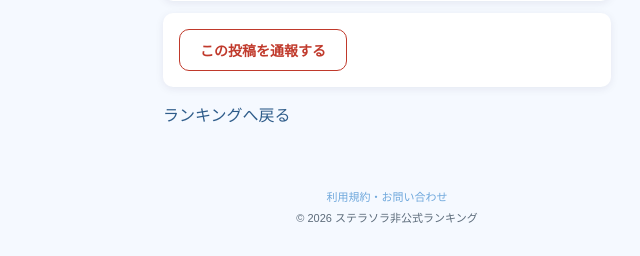
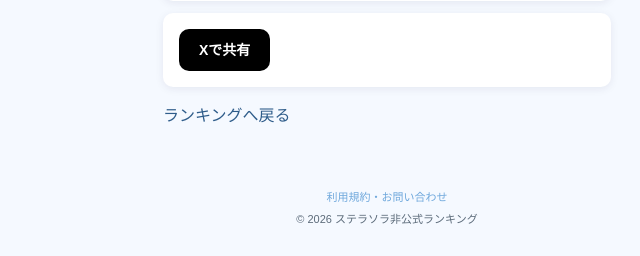
Before and after one commit to oto-nariko/stella_ranking, a Django app: page /post/1/ in a window 1280 px wide. Shown: the part 1497-1753 px from the top of the page, without its empty margins (253-893 px from the left). Run offline with Django 5.2, Linux system fonts and the light colour scheme; a user stored in the database is signed in; tables that the repository leaves empty hold one stand-in row (values such as "Sample post").

Commit message:
x共有機能追加

```diff
--- a/ranking/static/ranking/css/style.css
+++ b/ranking/static/ranking/css/style.css
@@ -444,6 +444,18 @@ tbody tr:last-child td {
     color: var(--color-danger);
     border: 1px solid var(--color-danger);
 }
+/* ==========================
+   x共有ボタン
+========================== */
+.btn-share {
+    display: inline-block;
+    background-color: #000000;
+    color: #FFFFFF;
+    border-radius: var(--radius);
+    padding: 10px 20px;
+    font-size: 14px;
+    font-weight: bold;
+}
 
 /* ==========================
    通知メッセージ
--- a/ranking/templates/ranking/base.html
+++ b/ranking/templates/ranking/base.html
@@ -7,6 +7,7 @@
     <title>{% block title %}ステラソラ非公式ランキング{% endblock %}</title>
     <link rel="stylesheet" href="{% static 'ranking/css/style.css' %}">
     <link rel="icon" href="{% static 'ranking/favicon.ico' %}" type="image/x-icon">
+    {% block extra_head %}{% endblock %}
 </head>
 <body>
 <header>
--- a/ranking/templates/ranking/score_post_detail.html
+++ b/ranking/templates/ranking/score_post_detail.html
@@ -1,5 +1,15 @@
 {% extends "ranking/base.html" %}
 {% load humanize %}
+
+{% block extra_head %}
+<meta property="og:title" content="{{ post.boss.name }} {{ post.score }}点">
+<meta property="og:description" content="ステラソラ非公式ランキングの投稿です">
+{% if post.screenshot_url %}
+<meta property="og:image" content="{{ post.screenshot_url }}">
+<meta name="twitter:image" content="{{ post.screenshot_url }}">
+{% endif %}
+<meta name="twitter:card" content="summary_large_image">
+{% endblock %}
 
 {% block content %}
 <h2>投稿詳細</h2>
@@ -51,12 +61,18 @@
     <img src="{{ post.damage_stats_screenshot_url }}" alt="ダメージ統計画面" style="max-width: 100%;">
 </div>
 
+{% if post.user == request.user %}
+<div class="panel">
+    <a href="{{ x_share_url }}" target="_blank" rel="noopener noreferrer" class="btn-share">Xで共有</a>
+</div>
+{% else %}
 <div class="panel">
     <form method="post" action="{% url 'ranking:score_post_report' post.id %}">
         {% csrf_token %}
         <button type="submit" class="btn-report">この投稿を通報する</button>
     </form>
 </div>
+{% endif %}
 
 <p><a href="{% url 'ranking:home' %}{{ request.GET.back }}">ランキングへ戻る</a></p>
 {% endblock %}
--- a/ranking/views.py
+++ b/ranking/views.py
@@ -13,6 +13,7 @@ from django.http import HttpResponseRedirect
 from django.views import View
 from django.views.decorators.csrf import requires_csrf_token
 from django.shortcuts import render
+from urllib.parse import quote
 
 @requires_csrf_token
 def csrf_failure(request, reason=""):
@@ -101,6 +102,19 @@ class ScorePostDetailView(DetailView):
     template_name = "ranking/score_post_detail.html"
     context_object_name = "post"
 
+    def get_context_data(self, **kwargs):
+        context = super().get_context_data(**kwargs)
+        post = self.object
+
+        text = f"{post.boss.name}で{post.score:,}点を記録しました！ #ステラソラ非公式ランキング"
+        url = self.request.build_absolute_uri(self.request.path)
+
+        context["x_share_url"] = (
+            "https://x.com/intent/tweet?text=" + quote(text, safe="")
+            + "&url=" + quote(url, safe="")
+        )
+        return context
+
 
 class SignUpView(CreateView):
     form_class = SignUpForm
@@ -176,7 +190,7 @@ class ReportCreateView(LoginRequiredMixin, View):
 
     def post(self, request, pk):
         score_post = ScorePost.objects.filter(pk=pk).first()
-        if score_post:
+        if score_post and score_post.user != request.user:
             Report.objects.get_or_create(user=request.user, score_post=score_post)
             messages.success(request, "通報しました。")
         return HttpResponseRedirect(reverse("ranking:score_post_detail", kwargs={"pk": pk}))
```
